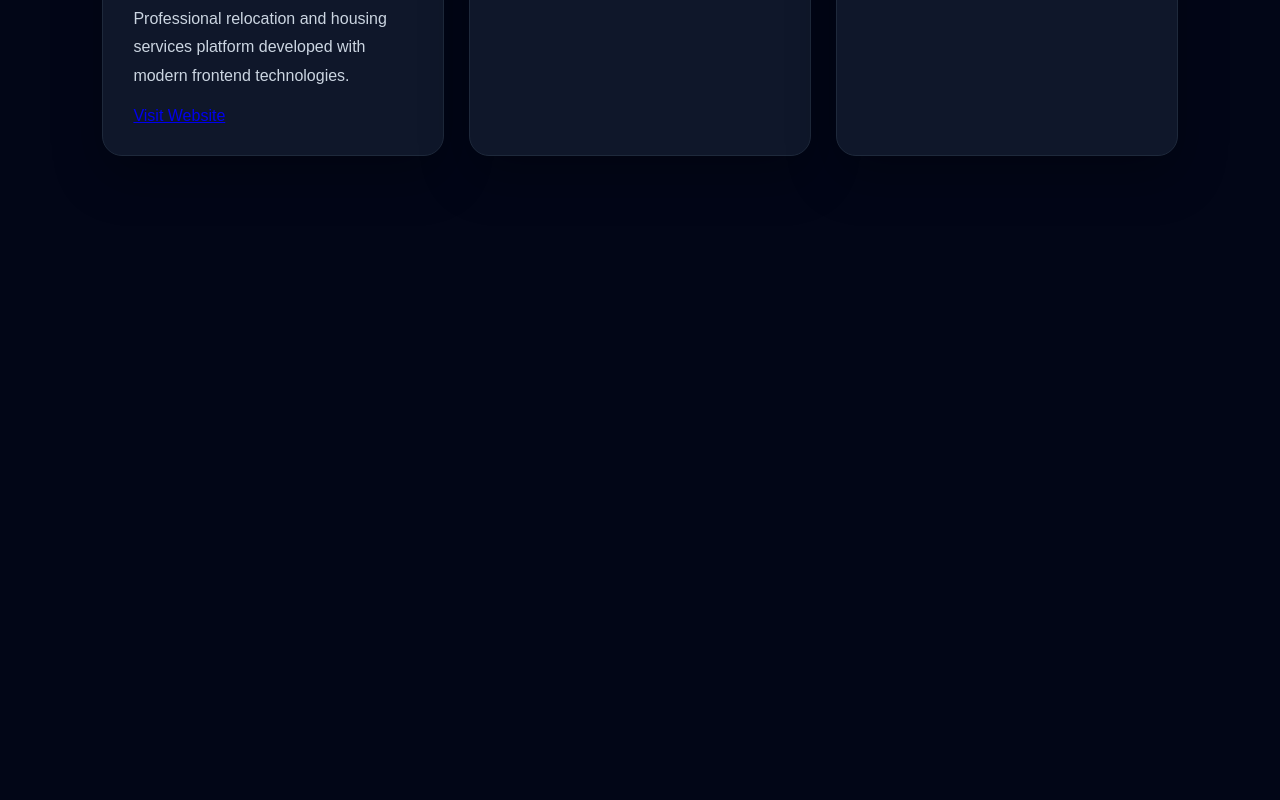
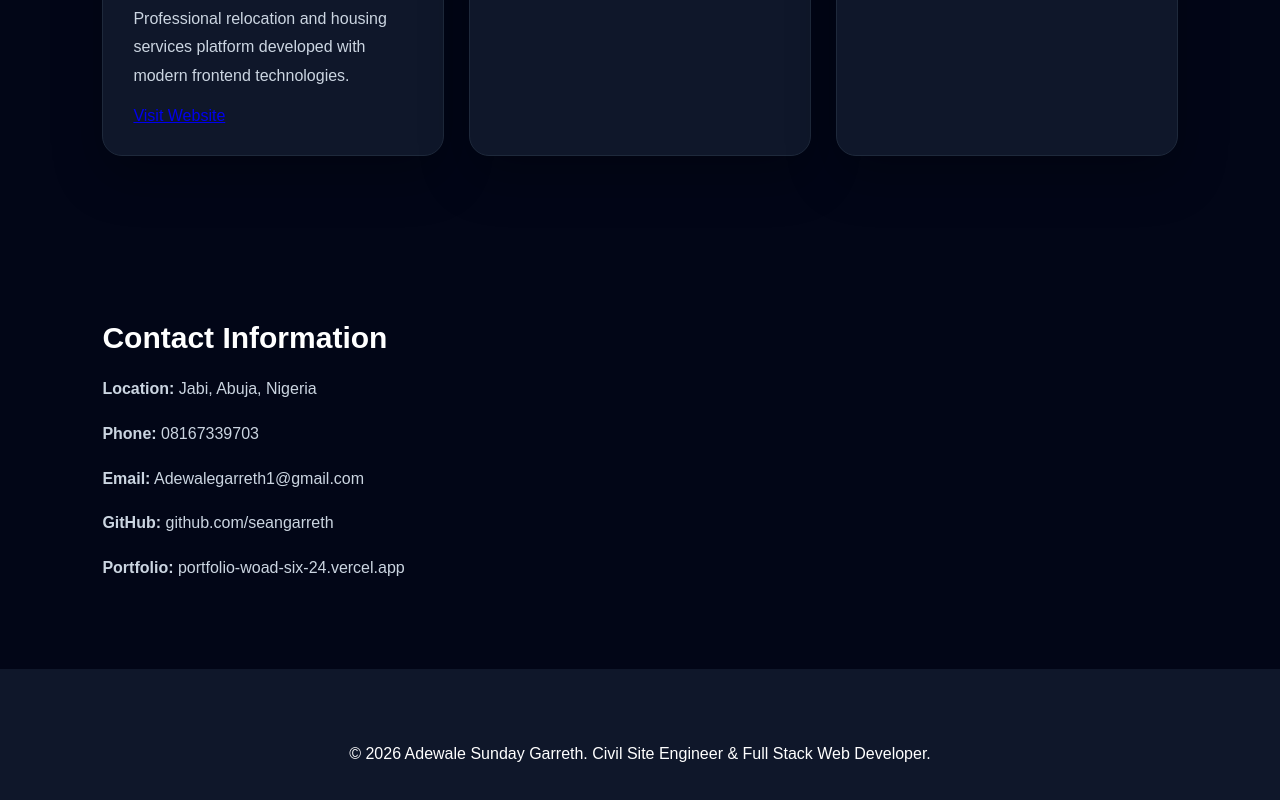
Before and after one commit to seangarreth/Portfolio, a React (Vite) app: page / in a window 1280 px wide. Shown: the part 2197-2997 px from the top of the page. Before the commit the page ends 2423 px from the top, so only its background shows below. Built offline with nearby package versions, Linux system fonts and the light colour scheme.

Commit message:
Add contact information and footer to App component

```diff
--- a/src/App.jsx
+++ b/src/App.jsx
@@ -96,6 +96,22 @@ export default function App() {
         </div>
       </section>
 
+<section className="contact">
+  <h2>Contact Information</h2>
+
+  <p><strong>Location:</strong> Jabi, Abuja, Nigeria</p>
+  <p><strong>Phone:</strong> 08167339703</p>
+  <p><strong>Email:</strong> Adewalegarreth1@gmail.com</p>
+  <p><strong>GitHub:</strong> github.com/seangarreth</p>
+  <p><strong>Portfolio:</strong> portfolio-woad-six-24.vercel.app</p>
+</section>
+
+<footer>
+  <p>
+    © 2026 Adewale Sunday Garreth. Civil Site Engineer & Full Stack Web Developer.
+  </p>
+</footer>
+
     </div>
   );
 }
```
